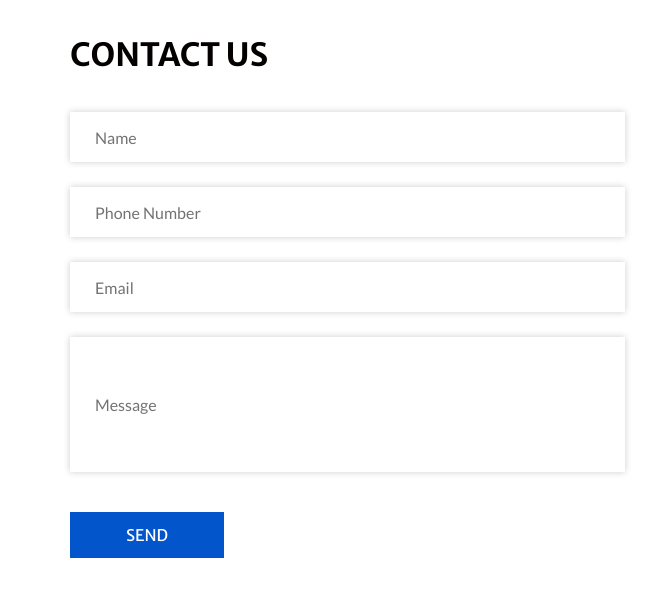
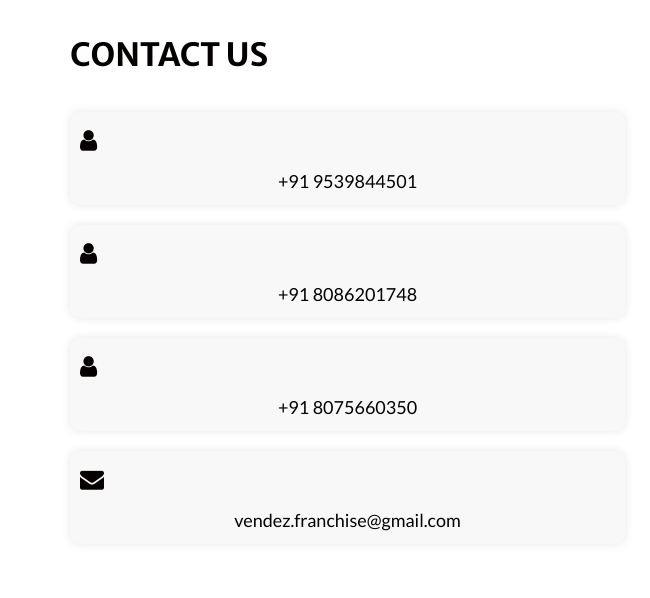
Before and after one commit to Acmeflaretec/vendez, a plain HTML site: page contact.html in a window 1280 px wide. Shown: the part 202-800 px from the top of the page, 0-650 px from the left. Drawn offline with nearby package versions, Linux system fonts and the light colour scheme; some packages are replaced by stand-ins of ours; grey boxes are pictures that could not be loaded.

Commit message:
finished

```diff
--- a/contact.html
+++ b/contact.html
@@ -102,27 +102,104 @@
         </h2>
       </div>
       <div class="row">
+        <style>
+          .contact_information {
+            display: flex;
+            justify-content: space-between;
+            align-items: center;
+            flex-wrap: wrap;
+          }
+
+          .address_cont {
+            padding: 10px;
+            margin-bottom: 20px;
+            background-color: #f8f8f8;
+            border-radius: 10px;
+            box-shadow: 0 0 10px rgba(0, 0, 0, 0.1);
+            transition: transform 0.3s ease-in-out;
+          }
+
+          .address_cont:hover {
+            transform: translateY(-5px);
+          }
+
+          .icon_bottom {
+            font-size: 24px;
+            margin-bottom: 10px;
+          }
+
+          .info_cont {
+            text-align: center;
+          }
+
+          .info_cont a {
+            text-decoration: none;
+            color: inherit;
+            font-size: 18px;
+            transition: color 0.3s ease-in-out;
+          }
+
+          .info_cont a:hover {
+            color: #ff4081;
+          }
+        </style>
+
         <div class="col-md-6">
-          <form action="">
-            <div>
-              <input type="text" placeholder="Name" />
+          <div class="contact_information">
+            <!-- <div class="col-lg-412 col-md-12 col-sm-12 col-xs-12 address_cont">
+              <div class="information_bottom text_align_center">
+                <div class="icon_bottom">
+                  <i class="fa fa-road" aria-hidden="true"></i>
+                </div>
+                <div class="info_cont">
+                  <h4>                  </h4>
+                </div>
+              </div>
+            </div> -->
+            <div class="col-lg-412 col-md-12 col-sm-12 col-xs-12 address_cont">
+              <div class="information_bottom text_align_center">
+                <div class="icon_bottom">
+                  <i class="fa fa-user" aria-hidden="true"></i>
+                </div>
+                <div class="info_cont">
+                  <a href="tel:+919539844501">+91 9539844501</a>
+                </div>
+              </div>
             </div>
-            <div>
-              <input type="text" placeholder="Phone Number" />
+            <div class="col-lg-412 col-md-12 col-sm-12 col-xs-12 address_cont">
+              <div class="information_bottom text_align_center">
+                <div class="icon_bottom">
+                  <i class="fa fa-user" aria-hidden="true"></i>
+                </div>
+                <div class="info_cont">
+                  <a href="tel:+918086201748">+91 8086201748</a>
+                </div>
+              </div>
             </div>
-            <div>
-              <input type="email" placeholder="Email" />
+            <div class="col-lg-412 col-md-12 col-sm-12 col-xs-12 address_cont">
+              <div class="information_bottom text_align_center">
+                <div class="icon_bottom">
+                  <i class="fa fa-user" aria-hidden="true"></i>
+                </div>
+                <div class="info_cont">
+                  <a href="tel:+918075660350">+91 8075660350</a>
+                </div>
+              </div>
             </div>
-            <div>
-              <input type="text" class="message-box" placeholder="Message" />
+            <div class="col-lg-412 col-md-12 col-sm-12 col-xs-12 address_cont">
+              <div class="information_bottom text_align_center">
+                <div class="icon_bottom">
+                  <i class="fa fa-envelope" aria-hidden="true"></i>
+                </div>
+                <div class="info_cont">
+                  <a href="mailto:vendez.franchise@gmail.com">vendez.franchise@gmail.com</a>
+                </div>
+              </div>
             </div>
-            <div class="d-flex ">
-              <button>
-                SEND
-              </button>
-            </div>
-          </form>
+          </div>
         </div>
+
+
         <div class="col-md-6">
           <div class="map_container">
             <div class="map">
```
